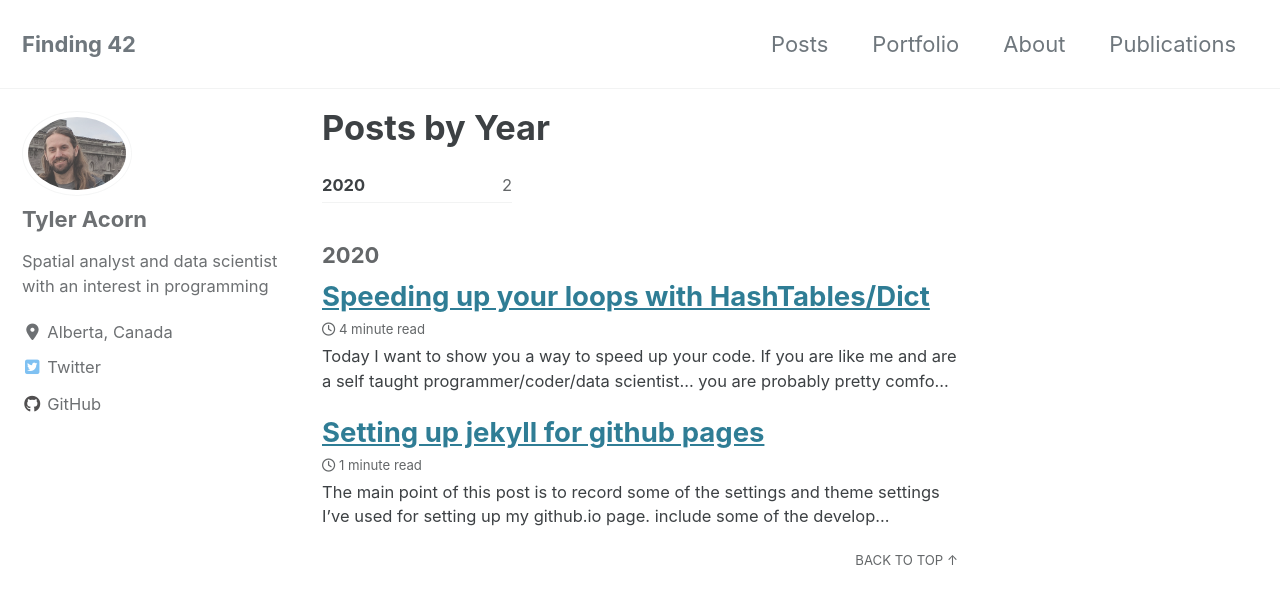
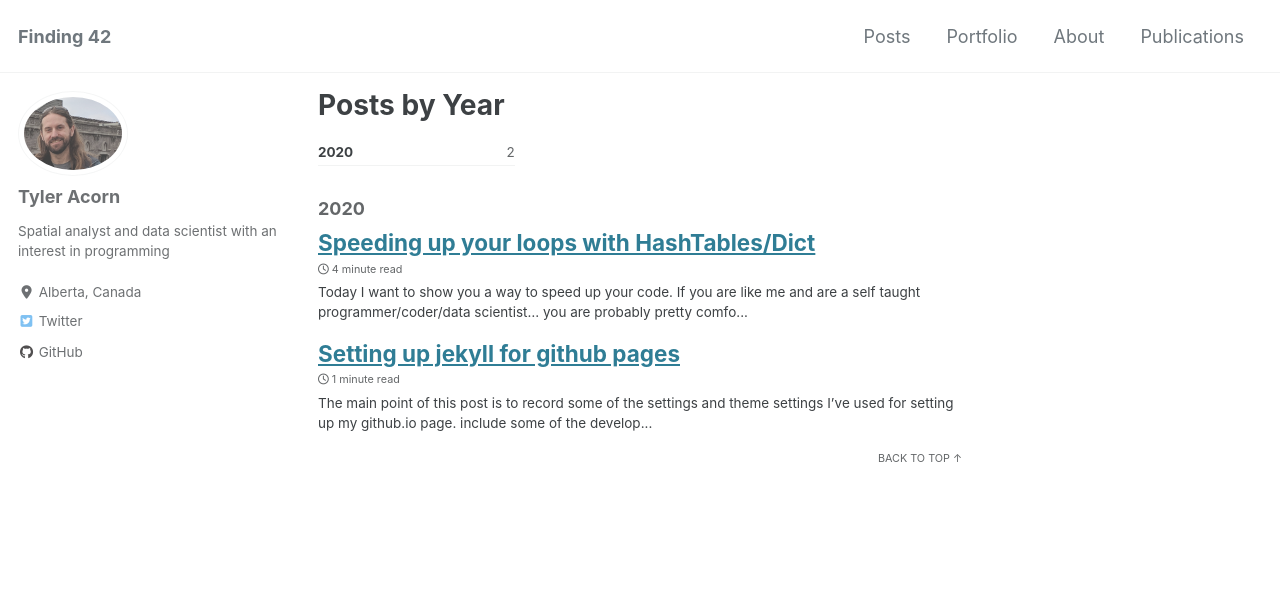
Before and after one commit to tyleracorn/tyleracorn.github.io, a Jekyll site: the page built from _pages/year-archive.md, in a window 1280 px wide and 900 px high. Shown: the top 604 px of the window. Built offline with Jekyll 4.4.1, drawn with Linux system fonts in a browser that asks for light colours; cached includes are drawn as plain includes; nearby versions of some CDN libraries.

Commit message:
changed the font size across the whole site

```diff
--- a/assets/css/main.scss
+++ b/assets/css/main.scss
@@ -6,3 +6,19 @@
 
 @import "minimal-mistakes/skins/{{ site.minimal_mistakes_skin | default: 'default' }}"; // skin
 @import "minimal-mistakes"; // main partials
+
+html {
+    font-size: 8px; // change to whatever
+
+    @include breakpoint($medium) {
+      font-size: 12px; // change to whatever
+    }
+
+    @include breakpoint($large) {
+      font-size: 14px; // change to whatever
+    }
+
+    @include breakpoint($x-large) {
+      font-size: 18px; // change to whatever
+    }
+  }
```
